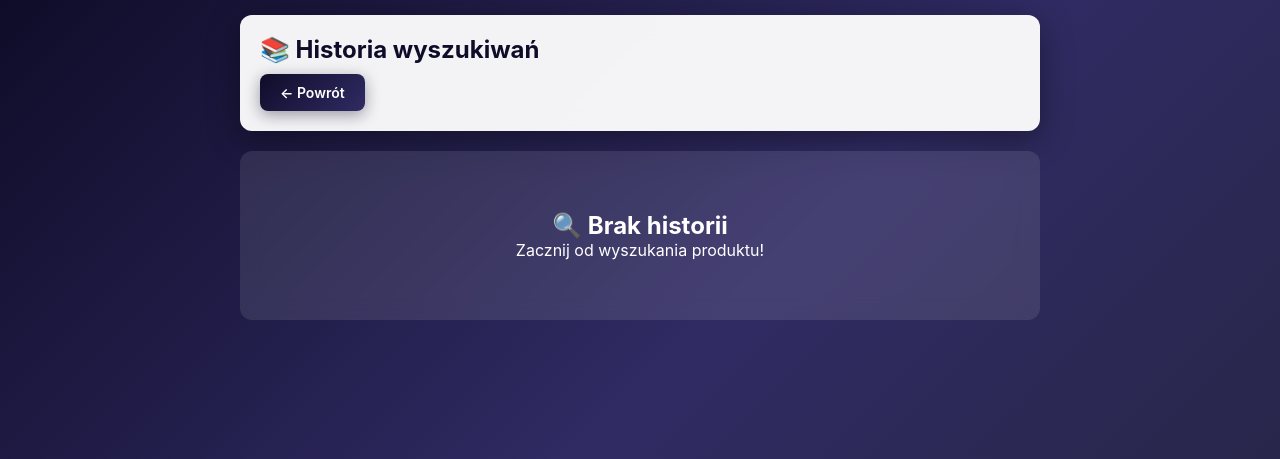
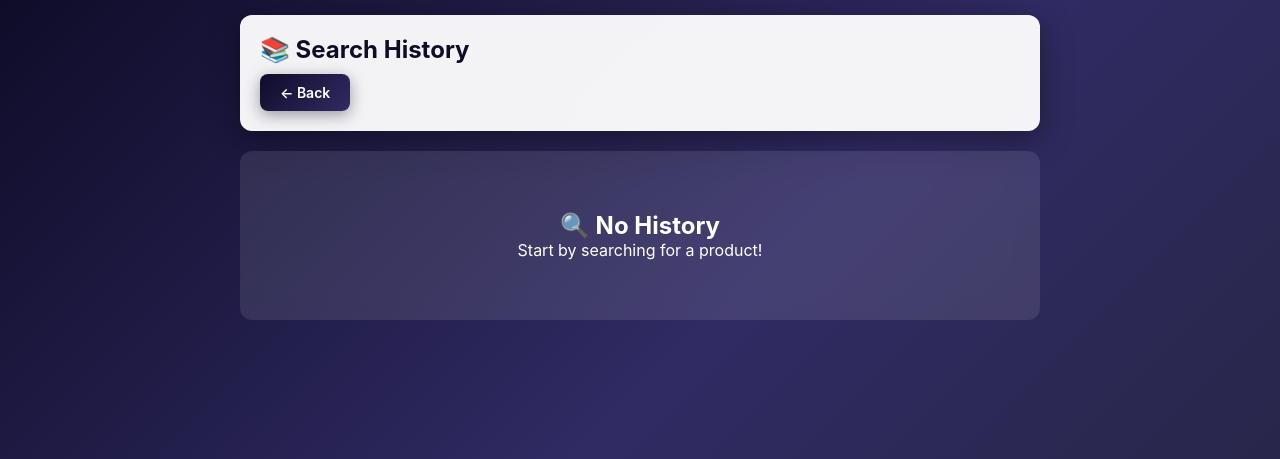
Before and after one commit to kacpermielewczyk96-source/amazon_to_ebay, a Flask app: page /history in a window 1280 px wide. Shown: the top 459 px of the page. Run offline with Flask 3, Linux system fonts and the light colour scheme; data that the repository does not hold is empty.

Commit message:
Update history.html

```diff
--- a/templates/history.html
+++ b/templates/history.html
@@ -187,12 +187,12 @@
 <body>
     <div class="container">
         <div class="header">
-            <h1>📚 Historia wyszukiwań</h1>
-            <a href="/" class="back-btn">← Powrót</a>
+            <h1>📚 Search History</h1>
+            <a href="/" class="back-btn">← Back</a>
         </div>
 
         {% if history %}
-            <div class="swipe-hint">👈 Przesuń w lewo aby usunąć z historii</div>
+            <div class="swipe-hint">👈 Swipe left to remove from history</div>
             {% for item in history %}
             <div class="swipe-container" data-asin="{{ item.asin }}">
                 <div class="delete-bg">🗑️</div>
@@ -219,14 +219,14 @@
                             </div>
                         </button>
                     </form>
-                    <button type="button" class="delete-cache-btn" onclick="deleteSingleCache('{{ item.asin }}', event)" title="Wyczyść cache">🔄</button>
+                    <button type="button" class="delete-cache-btn" onclick="deleteSingleCache('{{ item.asin }}', event)" title="Clear cache">🔄</button>
                 </div>
             </div>
             {% endfor %}
         {% else %}
             <div class="empty">
-                <h2>🔍 Brak historii</h2>
-                <p>Zacznij od wyszukania produktu!</p>
+                <h2>🔍 No History</h2>
+                <p>Start by searching for a product!</p>
             </div>
         {% endif %}
     </div>
@@ -240,10 +240,9 @@
             let currentX = 0;
             let isDragging = false;
             let hasTriggeredDelete = false;
-            const deleteThreshold = -100; // pixels
+            const deleteThreshold = -100;
 
             card.addEventListener('touchstart', (e) => {
-                // Ignore if clicking on buttons
                 if (e.target.closest('button.delete-cache-btn')) return;
 
                 startX = e.touches[0].clientX;
@@ -257,7 +256,6 @@
 
                 currentX = e.touches[0].clientX - startX;
 
-                // Only allow left swipe
                 if (currentX < 0) {
                     card.style.transform = `translateX(${currentX}px)`;
                 }
@@ -273,20 +271,17 @@
                     hasTriggeredDelete = true;
                     const asin = card.dataset.asin;
 
-                    // Animate full swipe
                     card.style.transform = 'translateX(-100%)';
 
                     setTimeout(async () => {
                         await deleteFromHistory(asin);
                         card.closest('.swipe-container').remove();
 
-                        // Check if empty
                         if (document.querySelectorAll('.swipe-container').length === 0) {
                             location.reload();
                         }
                     }, 300);
                 } else {
-                    // Snap back
                     card.style.transform = 'translateX(0)';
                 }
             });
@@ -303,12 +298,12 @@
                 const result = await response.json();
 
                 if (result.success) {
-                    showToast('✓ Usunięto z historii');
+                    showToast('✓ Removed from history');
                 } else {
-                    throw new Error(result.error || 'Błąd usuwania');
+                    throw new Error(result.error || 'Delete error');
                 }
             } catch (error) {
-                showToast('❌ Błąd: ' + error.message);
+                showToast('❌ Error: ' + error.message);
             }
         }
 
@@ -316,7 +311,7 @@
             event.stopPropagation();
             event.preventDefault();
 
-            if (!confirm('Wyczyścić cache dla tego produktu?\n\nNastępne wyszukanie pobierze świeże dane z Amazon.')) {
+            if (!confirm('Clear cache for this product?\n\nNext search will fetch fresh data from Amazon.')) {
                 return;
             }
 
@@ -330,12 +325,12 @@
                 const result = await response.json();
 
                 if (result.success) {
-                    showToast('✓ Cache wyczyszczony dla ' + asin);
+                    showToast('✓ Cache cleared for ' + asin);
                 } else {
-                    throw new Error(result.error || 'Błąd czyszczenia cache');
+                    throw new Error(result.error || 'Cache clear error');
                 }
             } catch (error) {
-                alert('Błąd: ' + error.message);
+                alert('Error: ' + error.message);
             }
         }
 
```
